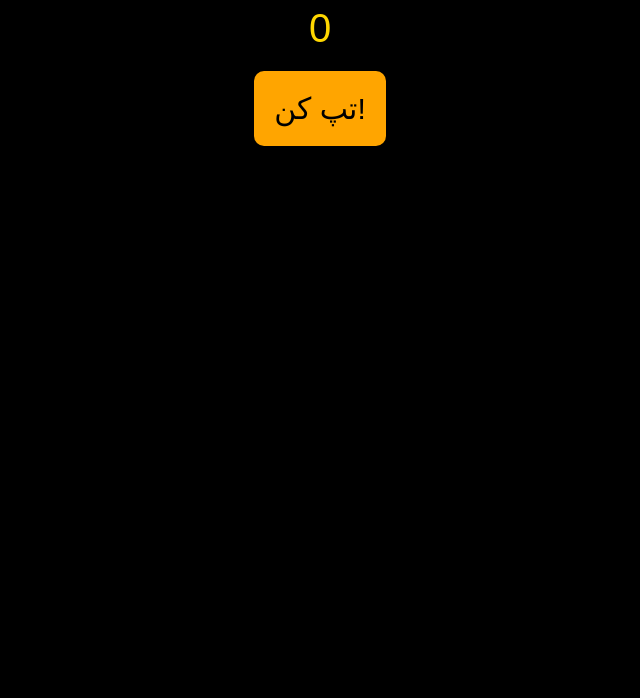
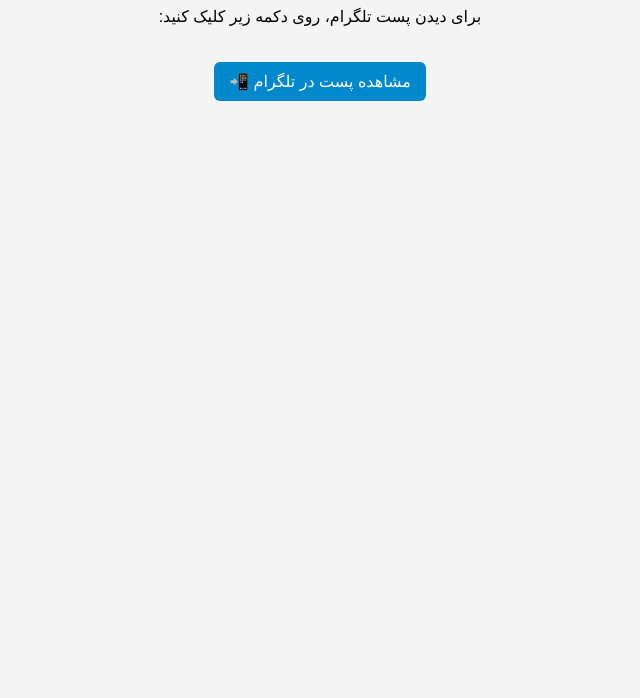
Before and after one commit to hh09981960321-cell/tapcoin, a plain HTML site: page index.html in a window 1280 px wide. Shown: the part 102-800 px from the top of the page, without its empty margins (320-960 px from the left). Drawn offline with Linux system fonts and the light colour scheme.

Commit message:
Update index.html

```diff
--- a/index.html
+++ b/index.html
@@ -1,46 +1,40 @@
 <!DOCTYPE html>
-<html>
+<html lang="fa">
 <head>
   <meta charset="UTF-8">
-  <title>تپ‌تپ کوین</title>
-  <meta name="viewport" content="width=device-width, initial-scale=1">
-  <script src="https://telegram.org/js/telegram-web-app.js"></script>
+  <meta name="viewport" content="width=device-width, initial-scale=1.0">
+  <title>TapCoin</title>
   <style>
     body {
-      background: black;
+      font-family: sans-serif;
+      text-align: center;
+      background: #f4f4f4;
+      padding: 20px;
+      direction: rtl;
+    }
+    a {
+      display: inline-block;
+      margin-top: 20px;
+      padding: 10px 15px;
+      background: #0088cc;
       color: white;
-      text-align: center;
-      font-family: sans-serif;
-      padding-top: 100px;
+      text-decoration: none;
+      border-radius: 6px;
+      transition: 0.3s;
     }
-    #score {
-      font-size: 40px;
-      margin-bottom: 20px;
-      color: gold;
-    }
-    button {
-      font-size: 30px;
-      padding: 20px;
-      background: orange;
-      border: none;
-      border-radius: 10px;
+    a:hover {
+      background: #006699;
     }
   </style>
 </head>
 <body>
-  <div id="score">0</div>
-  <button onclick="tap()">تپ کن!</button>
 
-  <script>
-    let score = localStorage.getItem("score") || 0;
-    document.getElementById("score").textContent = score;
+  <h1>به TapCoin خوش آمدید 🪙</h1>
+  <p>برای دیدن پست تلگرام، روی دکمه زیر کلیک کنید:</p>
 
-    function tap() {
-      score++;
-      document.getElementById("score").textContent = score;
-      localStorage.setItem("score", score);
-      if (navigator.vibrate) navigator.vibrate(50);
-    }
-  </script>
+  <a href="https://t.me/tapcoin/1" target="_blank">
+    مشاهده پست در تلگرام 📲
+  </a>
+
 </body>
 </html>
```
